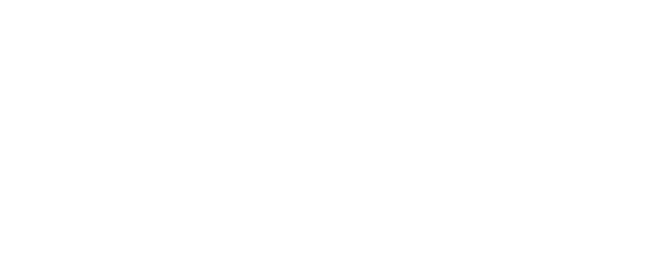
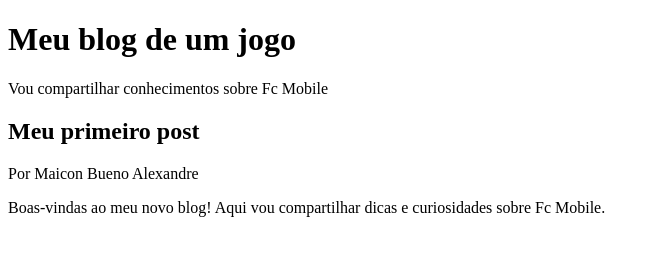
Before and after one commit to maiconalexandre-jpg/meu-blog, a plain HTML site: page index.html in a window 1280 px wide. Shown: the whole page, without its empty margins (0-656 px from the left). Drawn offline with Linux system fonts and the light colour scheme.

Commit message:
Add files via upload

```diff
--- a/index.html
+++ b/index.html
@@ -1,11 +1,17 @@
 <!DOCTYPE html>
-<html lang="en">
+
+<html lang="pt-br">
 <head>
-    <meta charset="UTF-8">
-    <meta name="viewport" content="width=device-width, initial-scale=1.0">
-    <title>Document</title>
+<meta charset="UTF-8">
+<meta name="viewport" content="width=device-width, initial-scale=1.0">
+<title>blog do maicon
+</title>
 </head>
 <body>
-
+<h1>Meu blog de um jogo</h1>
+<p>Vou compartilhar conhecimentos sobre Fc Mobile</p>
 </body>
 </html>
+<h2>Meu primeiro post</h2>
+<p>Por Maicon Bueno Alexandre
+    <p>Boas-vindas ao meu novo blog! Aqui vou compartilhar dicas e curiosidades sobre Fc Mobile.</p>
```
Also changed, not shown: style.css (added).
